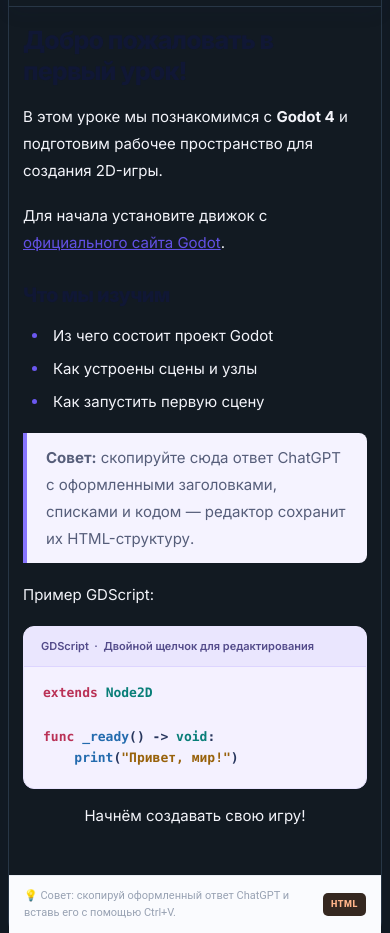
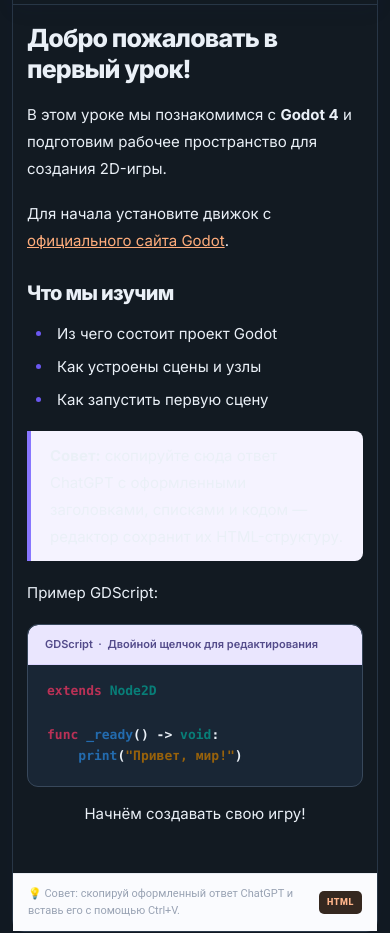
Before and after one commit to CrossDoomDev/redactor, a website: page index.html in a window 390 px wide. Shown: the part 626-1559 px from the top of the page. Drawn offline with Linux system fonts and the light colour scheme.

Commit message:
Improve rich-text contrast and responsive dark theme

```diff
--- a/forge-theme.css
+++ b/forge-theme.css
@@ -46,3 +46,15 @@
 .save-state,.brand-sub{color:#b7c5d7!important}
 a{color:#ffad7c}
 @media(max-width:760px){.lesson-stepbar{top:0}.course-module{margin:7px 0}.step-quiz-panel{padding:12px}}
+
+.article-content,.rich-editor,.rich-editor p,.rich-editor li,.rich-editor blockquote,.rich-editor h1,.rich-editor h2,.rich-editor h3{color:#eaf0f7!important}
+.rich-editor a{color:#ffad7c!important}
+.rich-editor pre,.rich-editor code,.code-input-shell,.html-source-shell{background:#192635!important;color:#eaf0f7!important;border-color:#38485b!important}
+.rich-editor pre code{color:inherit!important}
+.rich-editor [contenteditable="false"]{cursor:default}
+#previewFrame{background:#fff;border-radius:8px}
+.sidebar-bottom .toggle-line{color:#dce6f2!important}
+.lesson-list .lesson-item:hover,.module-toggle:hover,.module-add-lesson:hover{background:#273543!important}
+.lesson-icon{background:#2b3745!important}
+.top-actions .button,.bottom-buttons .button{white-space:nowrap}
+@media(max-width:640px){.editor-container{padding:0 12px 32px!important}.breadcrumb{padding:14px 12px 0!important}}
```
